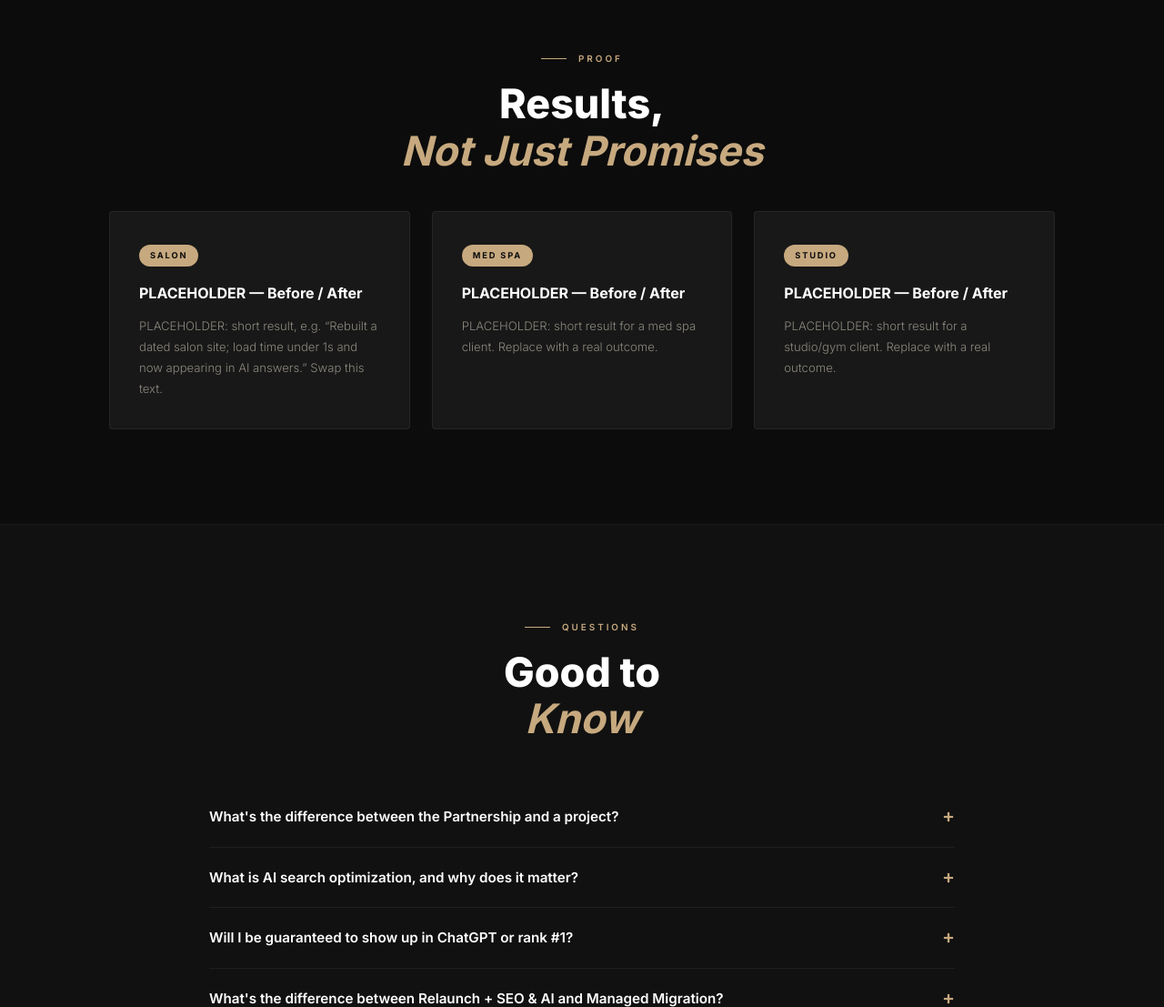
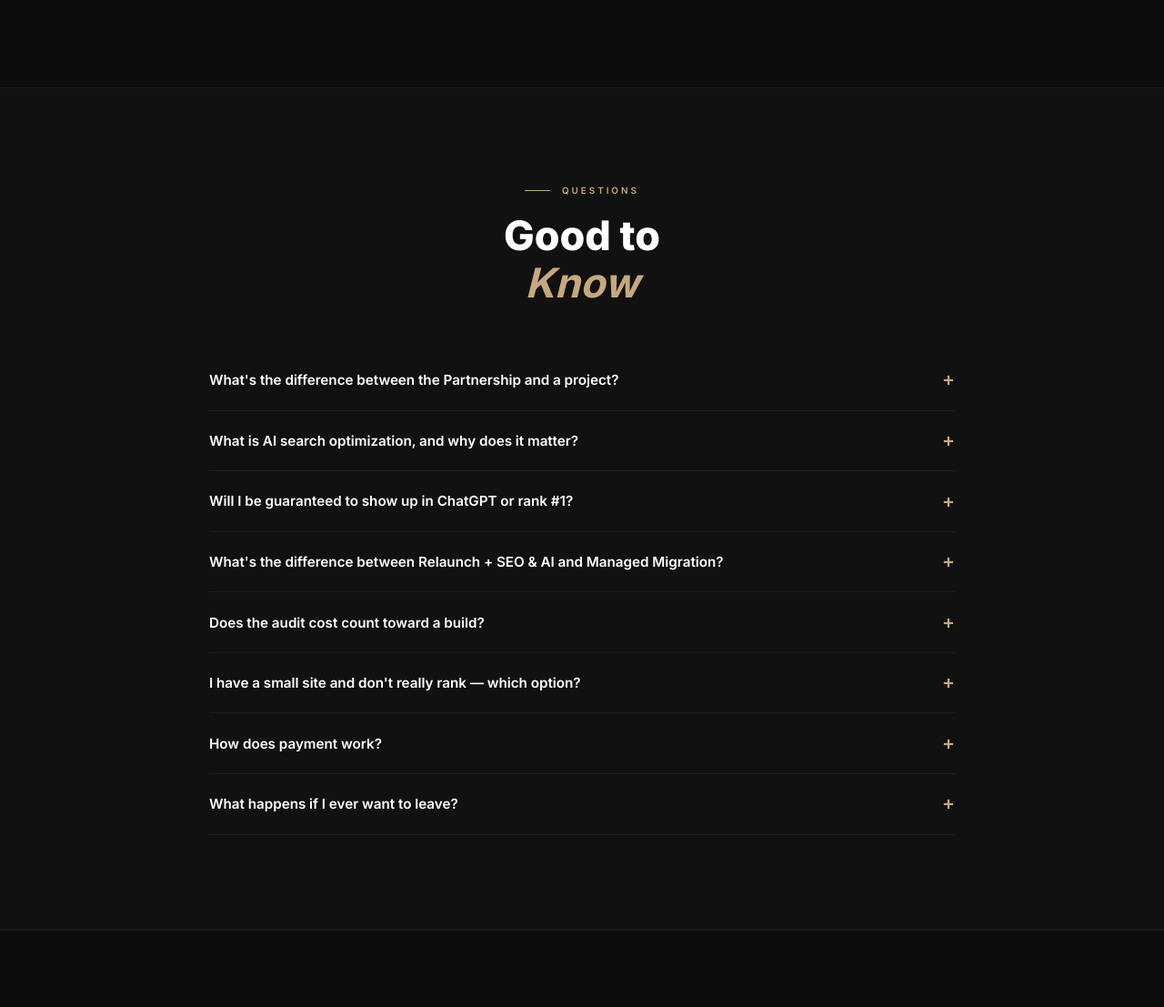
Before and after one commit to VAearvin/earvin-portfolio, a website: page pricing.html in a window 1280 px wide. Shown: the part 7980-9087 px from the top of the page at 91% size. Drawn offline with Linux system fonts and the light colour scheme.

Commit message:
chore(go-live): real FAQ answers, booking CTAs -> contact form, remove placeholder case studies, cohesive contact-form options

```diff
--- a/pricing.html
+++ b/pricing.html
@@ -454,12 +454,6 @@
     </div>
 
     <div class="terms-strip" id="termsStrip"></div>
-
-    <div style="margin-top:4rem">
-      <div class="section-eyebrow reveal">Proof</div>
-      <h2 class="section-title reveal" style="margin-bottom:0.5rem">Results,<br/><em>Not Just Promises</em></h2>
-      <div class="case-grid" id="caseGrid"></div>
-    </div>
   </div>
 </section>
 
@@ -495,7 +489,7 @@
      ========================================================= */
   const PRICING = {
     currency: "USD",
-    bookingUrl: "PLACEHOLDER_BOOKING_URL",
+    bookingUrl: "index.html#contact",
     partnership: { from: 2000, dedicatedFrom: 3500, model: "retainer" },
     audits: {
       free: { price: 0 },
@@ -648,23 +642,16 @@
       includes: ["Everything in Growth", "Active AI visibility work", "New pages / sections", "Ongoing optimization", "Fastest turnaround"] }
   ];
 
-  /* ---- Case studies (placeholders) ---- */
-  const CASE_STUDIES = [
-    { tag: "Salon", title: "PLACEHOLDER — Before / After", body: "PLACEHOLDER: short result, e.g. “Rebuilt a dated salon site; load time under 1s and now appearing in AI answers.” Swap this text." },
-    { tag: "Med Spa", title: "PLACEHOLDER — Before / After", body: "PLACEHOLDER: short result for a med spa client. Replace with a real outcome." },
-    { tag: "Studio", title: "PLACEHOLDER — Before / After", body: "PLACEHOLDER: short result for a studio/gym client. Replace with a real outcome." }
-  ];
-
-  /* ---- FAQ (placeholder answers — honest, no guarantees) ---- */
+  /* ---- FAQ ---- */
   const FAQS = [
-    { q: "What's the difference between the Partnership and a project?", a: "PLACEHOLDER: The Partnership is an ongoing monthly relationship where I run your operations as your right hand — admin, marketing, design, CRM, automation — for one scoped retainer (from " + "$2,000" + "/mo), never hourly. A project is a one-time, productized build (a website, funnel, or audit) with clear upfront pricing. Many clients start with a project, then move onto a partnership." },
-    { q: "What is AI search optimization, and why does it matter?", a: "PLACEHOLDER: Explain that people increasingly ask ChatGPT, Perplexity, and Google's AI answers for local recommendations. AI optimization (schema, answer-first content, clear entity info) makes your business readable to those engines — so you can be found there, not just in classic Google results. Edit freely." },
-    { q: "Will I be guaranteed to show up in ChatGPT or rank #1?", a: "PLACEHOLDER — keep this honest: No. Nobody can guarantee rankings or AI citations, and anyone who promises that is misleading you. What I do is build and optimize your site so it's as findable as possible — clean structure, schema, and the signals these engines reward — then monitor and adjust over time." },
-    { q: "What's the difference between Relaunch + SEO & AI and Managed Migration?", a: "PLACEHOLDER: Relaunch + SEO & AI optimizes your new site going forward but does NOT protect existing rankings — it's a fresh start. Managed Migration is for sites that already rank and bring in traffic you can't afford to lose: it adds a careful, monitored process (URL crawl, 1:1 redirects, staged launch, post-launch monitoring, rollback plan) to protect that traffic during the rebuild." },
-    { q: "Does the audit cost count toward a build?", a: "PLACEHOLDER: Yes — the Full Website Audit & Action Plan ($600) is credited toward any build or retainer if you proceed within " + PRICING.audits.full.creditWindowDays + " days." },
-    { q: "I have a small site and don't really rank — which option?", a: "PLACEHOLDER: If you don't have meaningful rankings to protect, you don't need Managed Migration. Relaunch (or Relaunch + SEO & AI if you want to start getting found) is the right, more affordable fit." },
-    { q: "How does payment work?", a: "PLACEHOLDER: " + PRICING.terms.deposit + " on builds, plus an optional monthly retainer. A one-time buyout is available at a " + PRICING.terms.buyoutPremiumPct + " premium. Prices are \"from\" — final scope varies." },
-    { q: "What happens if I ever want to leave?", a: "PLACEHOLDER: You're handoff-ready with no lock-in — you keep your domain, code, and hosting and can move on cleanly anytime." }
+    { q: "What's the difference between the Partnership and a project?", a: "The Partnership is an ongoing monthly relationship where I run your operations as your right hand — admin, marketing, design, CRM, and automation — for one scoped retainer (from $2,000/mo), never billed by the hour. A project is a one-time, productized build (a website, funnel, or audit) with clear upfront pricing. Many clients start with a project, then move onto a partnership." },
+    { q: "What is AI search optimization, and why does it matter?", a: "More and more people ask ChatGPT, Perplexity, and Google's AI answers for local recommendations instead of scrolling a results page. AI optimization — schema markup, answer-first content, and clear, consistent business information — makes your site readable to those engines, so you can be found there, not just in classic Google results." },
+    { q: "Will I be guaranteed to show up in ChatGPT or rank #1?", a: "No — and anyone who promises that isn't being straight with you. Nobody can guarantee rankings or AI citations. What I do is build and optimize your site so it's as findable as possible — clean structure, schema, and the signals these engines reward — then monitor and adjust over time." },
+    { q: "What's the difference between Relaunch + SEO & AI and Managed Migration?", a: "Relaunch + SEO & AI optimizes your new site going forward, but it's a fresh start — it does not protect your existing rankings. Managed Migration is for sites that already rank and bring in traffic you can't afford to lose: it adds a careful, monitored process — full URL crawl, 1:1 redirect mapping, staged launch, post-launch monitoring, and a rollback plan — to protect that traffic during the rebuild." },
+    { q: "Does the audit cost count toward a build?", a: "Yes — the Full Website Audit & Action Plan ($600) is credited toward any build or retainer if you proceed within " + PRICING.audits.full.creditWindowDays + " days." },
+    { q: "I have a small site and don't really rank — which option?", a: "If you don't have meaningful rankings to protect, you don't need Managed Migration. A Relaunch (or Relaunch + SEO & AI if you want to start getting found) is the right, more affordable fit." },
+    { q: "How does payment work?", a: PRICING.terms.deposit + " on builds, plus an optional monthly plan. A one-time buyout is available at a " + PRICING.terms.buyoutPremiumPct + " premium. All prices are \"from\" — final scope varies with your project." },
+    { q: "What happens if I ever want to leave?", a: "You're handoff-ready with no lock-in — you keep your domain, your code, and your hosting, and can move on cleanly anytime. No hostage situations." }
   ];
 
   /* ---- Renderers ---- */
@@ -736,11 +723,6 @@
     ];
     document.getElementById("termsStrip").innerHTML = items.map(function (i) {
       return "<div class='term-item reveal'><div class='t-h'>" + i.h + "</div><div class='t-b'>" + i.b + "</div></div>";
-    }).join("");
-  }
-  function renderCases() {
-    document.getElementById("caseGrid").innerHTML = CASE_STUDIES.map(function (c) {
-      return "<article class='case-card reveal'><span class='case-tag'>" + c.tag + "</span><h4>" + c.title + "</h4><p>" + c.body + "</p></article>";
     }).join("");
   }
   function renderFaq() {
@@ -849,7 +831,6 @@
   renderTiers();
   renderRetainers();
   renderTerms();
-  renderCases();
   renderFaq();
   injectFaqSchema();
   wireCtas();
```
Also changed, not shown: index.html (+5 -3 lines).
